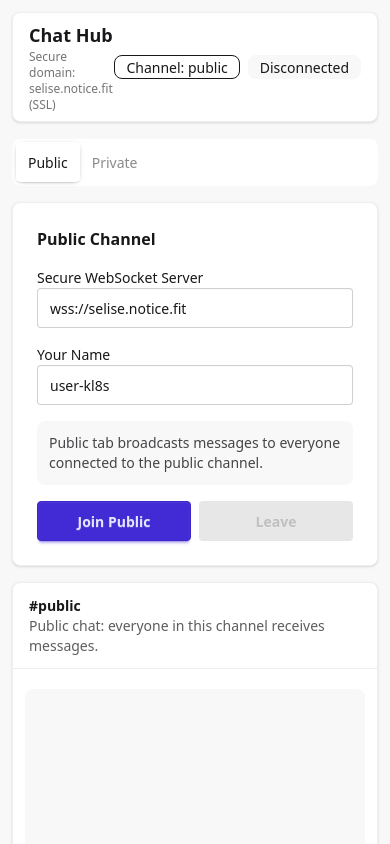
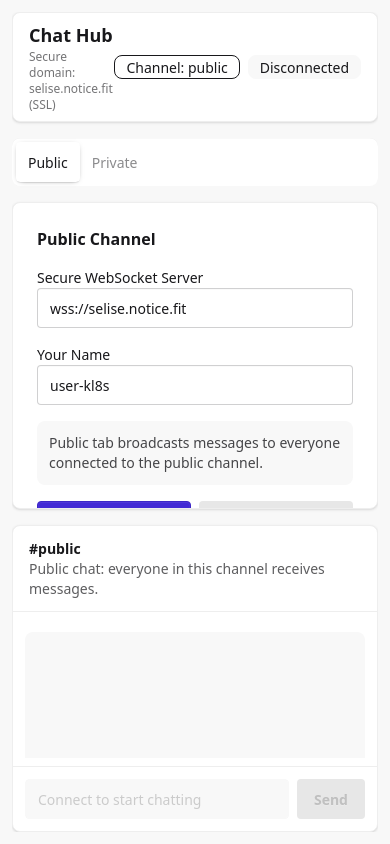
Before and after one commit to Safius-Sifat/Selise-chat, a SvelteKit app in the folder frontend/: page / in a window 390 px wide. Shown: the top 844 px of the page. Built offline with nearby package versions, Linux system fonts and the light colour scheme.

Commit message:
style: improve layout and responsiveness of chat interface

```diff
--- a/frontend/src/routes/+page.svelte
+++ b/frontend/src/routes/+page.svelte
@@ -405,8 +405,8 @@
     });
 </script>
 
-<main class="min-h-screen bg-base-200 p-3 md:p-6">
-    <div class="mx-auto flex max-w-6xl flex-col gap-4">
+<main class="h-dvh overflow-hidden bg-base-200 p-3 md:p-4">
+    <div class="mx-auto flex h-full max-w-6xl flex-col gap-4 overflow-hidden">
         <div
             class="navbar rounded-box border border-base-300 bg-base-100 px-4 shadow-sm"
         >
@@ -465,9 +465,9 @@
             </div>
         </div>
 
-        <div class="grid min-h-[80vh] gap-4 lg:grid-cols-[320px_1fr]">
-            <aside class="card border border-base-300 bg-base-100 shadow-sm">
-                <div class="card-body gap-4">
+        <div class="grid min-h-0 flex-1 gap-4 lg:grid-cols-[320px_minmax(0,1fr)]">
+            <aside class="card min-h-0 overflow-hidden border border-base-300 bg-base-100 shadow-sm">
+                <div class="card-body min-h-0 gap-4 overflow-y-auto">
                     <h2 class="card-title text-base">
                         {activeTab === "public"
                             ? "Public Channel"
@@ -573,8 +573,8 @@
                 </div>
             </aside>
 
-            <section class="card border border-base-300 bg-base-100 shadow-sm">
-                <div class="card-body h-full p-0">
+            <section class="card min-h-0 overflow-hidden border border-base-300 bg-base-100 shadow-sm">
+                <div class="card-body flex h-full min-h-0 flex-col p-0">
                     <div class="border-b border-base-300 px-4 py-3">
                         <h2 class="font-semibold">#{activeChannelLabel()}</h2>
                         <p class="text-sm text-base-content/70">
@@ -586,7 +586,7 @@
 
                     <div
                         bind:this={messageContainer}
-                        class="flex-1 space-y-2 overflow-y-auto px-3 py-3 md:px-4"
+                        class="min-h-0 flex-1 space-y-2 overflow-y-auto px-3 py-3 md:px-4"
                     >
                         {#if messages.length === 0}
                             <div
@@ -633,9 +633,9 @@
                     </div>
 
                     <div class="border-t border-base-300 p-3 md:p-4">
-                        <div class="join w-full">
+                        <div class="flex w-full gap-2 overflow-hidden">
                             <input
-                                class="input input-bordered join-item w-full"
+                                class="input input-bordered min-w-0 flex-1"
                                 bind:value={messageInput}
                                 disabled={status !== "connected"}
                                 placeholder={status === "connected"
@@ -645,7 +645,7 @@
                                     event.key === "Enter" && sendChatMessage()}
                             />
                             <button
-                                class="btn btn-primary join-item"
+                                class="btn btn-primary shrink-0"
                                 on:click={sendChatMessage}
                                 disabled={status !== "connected"}
                             >
```
